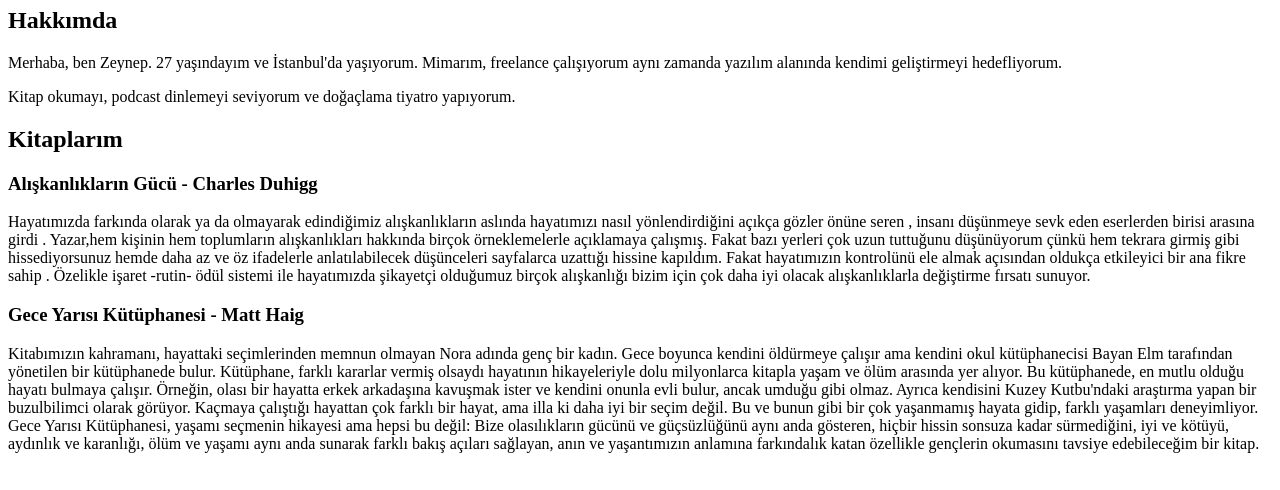
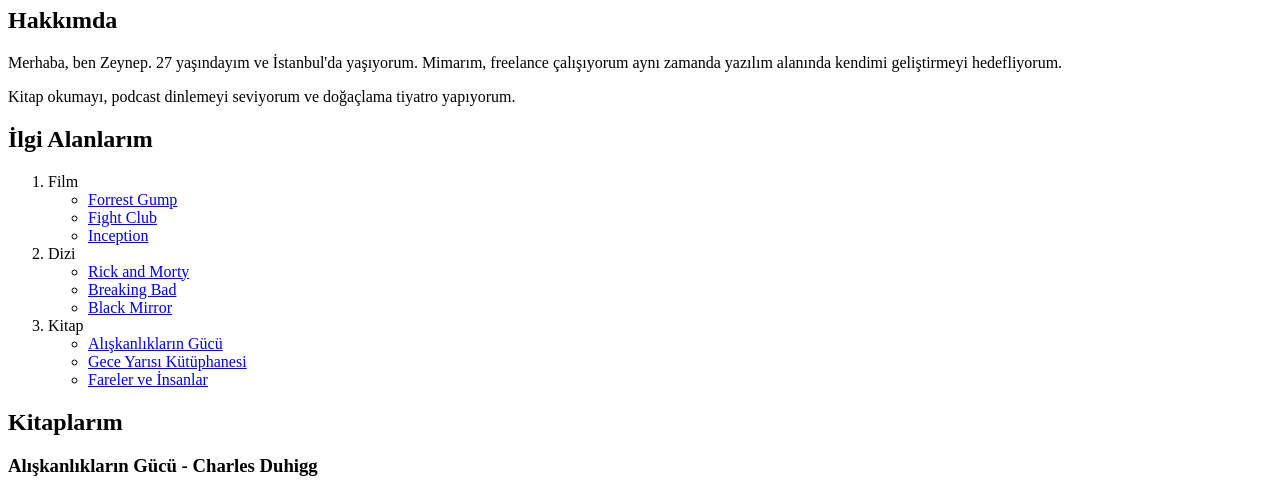
Before and after one commit to zeynepseckinli/html-deneme, a plain HTML site: page index.html in a window 1280 px wide. Shown: the part 73-563 px from the top of the page. Drawn offline with Linux system fonts and the light colour scheme.

Commit message:
Add files via upload

```diff
--- a/index.html
+++ b/index.html
@@ -12,11 +12,34 @@
     <p>Merhaba, ben Zeynep. 27 yaşındayım ve İstanbul'da yaşıyorum.
         Mimarım, freelance çalışıyorum aynı zamanda yazılım alanında kendimi geliştirmeyi hedefliyorum. </p>
     <p>Kitap okumayı, podcast dinlemeyi seviyorum ve doğaçlama tiyatro yapıyorum.</p>
+    <h2>İlgi Alanlarım</h2>
+
+        <ol>
+            <li>Film<ul type "circle">
+                <li><a href="https://www.imdb.com/title/tt0109830/?ref_=nv_sr_srsg_1" target="_blank">Forrest Gump</a></li>
+                <li><a href="https://www.imdb.com/title/tt0137523/?ref_=tt_sims_tt_i_1" target="_blank">Fight Club</a></li>
+                <li><a href="https://www.imdb.com/title/tt1375666/?ref_=tt_sims_tt_i_2"target="_blank">Inception</a></li>
+            </ul>
+            </li>
+            <li>Dizi<ul>
+                <li><a href="https://www.imdb.com/title/tt2861424/?ref_=nv_sr_srsg_0"target="_blank">Rick and Morty</a></li>
+                <li><a href="https://www.imdb.com/title/tt0903747/?ref_=tt_sims_tt_i_1"target="_blank">Breaking Bad</a></li>
+                <li><a href="https://www.imdb.com/title/tt2085059/?ref_=tt_sims_tt_i_3"target="_blank">Black Mirror</a></li>
+            </ul>
+            </li>
+            <li>Kitap<ul>
+                <li><a href="https://www.goodreads.com/book/show/17312211-al-kanl-klar-n-g-c?from_search=true&from_srp=true&qid=tVUcLSWAh8&rank=1"target="_blank">Alışkanlıkların Gücü</a></li>
+                <li><a href="https://www.goodreads.com/book/show/58176395-gece-yar-s-k-t-phanesi?from_search=true&from_srp=true&qid=VA1fyoDRFE&rank=1"target="_blank">Gece Yarısı Kütüphanesi</a></li>
+                <li><a href="https://www.goodreads.com/book/show/11413921-fareler-ve-i-nsanlar?ac=1&from_search=true&qid=MJauY8XTxv&rank=1"target="_blank">Fareler ve İnsanlar</a></li>
+            </ul></li>
+        </ol>
+        <!-- kitap listesi yer alacak -->
     <h2>Kitaplarım</h2>
-    <!-- kitap listesi yer alacak -->
     <h3>Alışkanlıkların Gücü - Charles Duhigg</h3>
+        <img src="https://images-na.ssl-images-amazon.com/images/S/compressed.photo.goodreads.com/books/1443702089i/17312211.jpg" alt="Alışkanlıkların Gücü" width="300">
     <p>Hayatımızda farkında olarak ya da olmayarak edindiğimiz alışkanlıkların aslında hayatımızı nasıl yönlendirdiğini açıkça gözler önüne seren , insanı düşünmeye sevk eden eserlerden birisi arasına girdi . Yazar,hem kişinin hem toplumların alışkanlıkları hakkında birçok örneklemelerle açıklamaya çalışmış. Fakat bazı yerleri çok uzun tuttuğunu düşünüyorum çünkü hem tekrara girmiş gibi hissediyorsunuz hemde daha az ve öz ifadelerle anlatılabilecek düşünceleri sayfalarca uzattığı hissine kapıldım. Fakat hayatımızın kontrolünü ele almak açısından oldukça etkileyici bir ana fikre sahip . Özelikle işaret -rutin- ödül sistemi ile hayatımızda şikayetçi olduğumuz birçok alışkanlığı bizim için çok daha iyi olacak alışkanlıklarla değiştirme fırsatı sunuyor.</p>
     <h3>Gece Yarısı Kütüphanesi - Matt Haig</h3>
+        <img src="https://images-na.ssl-images-amazon.com/images/S/compressed.photo.goodreads.com/books/1622126009i/58176395.jpg" alt="Gece Yarısı Kütüphanesi" width="300">
     <p>Kitabımızın kahramanı, hayattaki seçimlerinden memnun olmayan Nora adında genç bir kadın. Gece boyunca kendini öldürmeye çalışır ama kendini okul kütüphanecisi Bayan Elm tarafından yönetilen bir kütüphanede bulur. Kütüphane, farklı kararlar vermiş olsaydı hayatının hikayeleriyle dolu milyonlarca kitapla yaşam ve ölüm arasında yer alıyor. Bu kütüphanede, en mutlu olduğu hayatı bulmaya çalışır. Örneğin, olası bir hayatta erkek arkadaşına kavuşmak ister ve kendini onunla evli bulur, ancak umduğu gibi olmaz. Ayrıca kendisini Kuzey Kutbu'ndaki araştırma yapan bir buzulbilimci olarak görüyor. Kaçmaya çalıştığı hayattan çok farklı bir hayat, ama illa ki daha iyi bir seçim değil. Bu ve bunun gibi bir çok yaşanmamış hayata gidip, farklı yaşamları deneyimliyor. Gece Yarısı Kütüphanesi, yaşamı seçmenin hikayesi ama hepsi bu değil: Bize olasılıkların gücünü ve güçsüzlüğünü aynı anda gösteren, hiçbir hissin sonsuza kadar sürmediğini, iyi ve kötüyü, aydınlık ve karanlığı, ölüm ve yaşamı aynı anda sunarak farklı bakış açıları sağlayan, anın ve yaşantımızın anlamına farkındalık katan özellikle gençlerin okumasını tavsiye edebileceğim bir kitap.</p>
 </body>
 </html>
```
